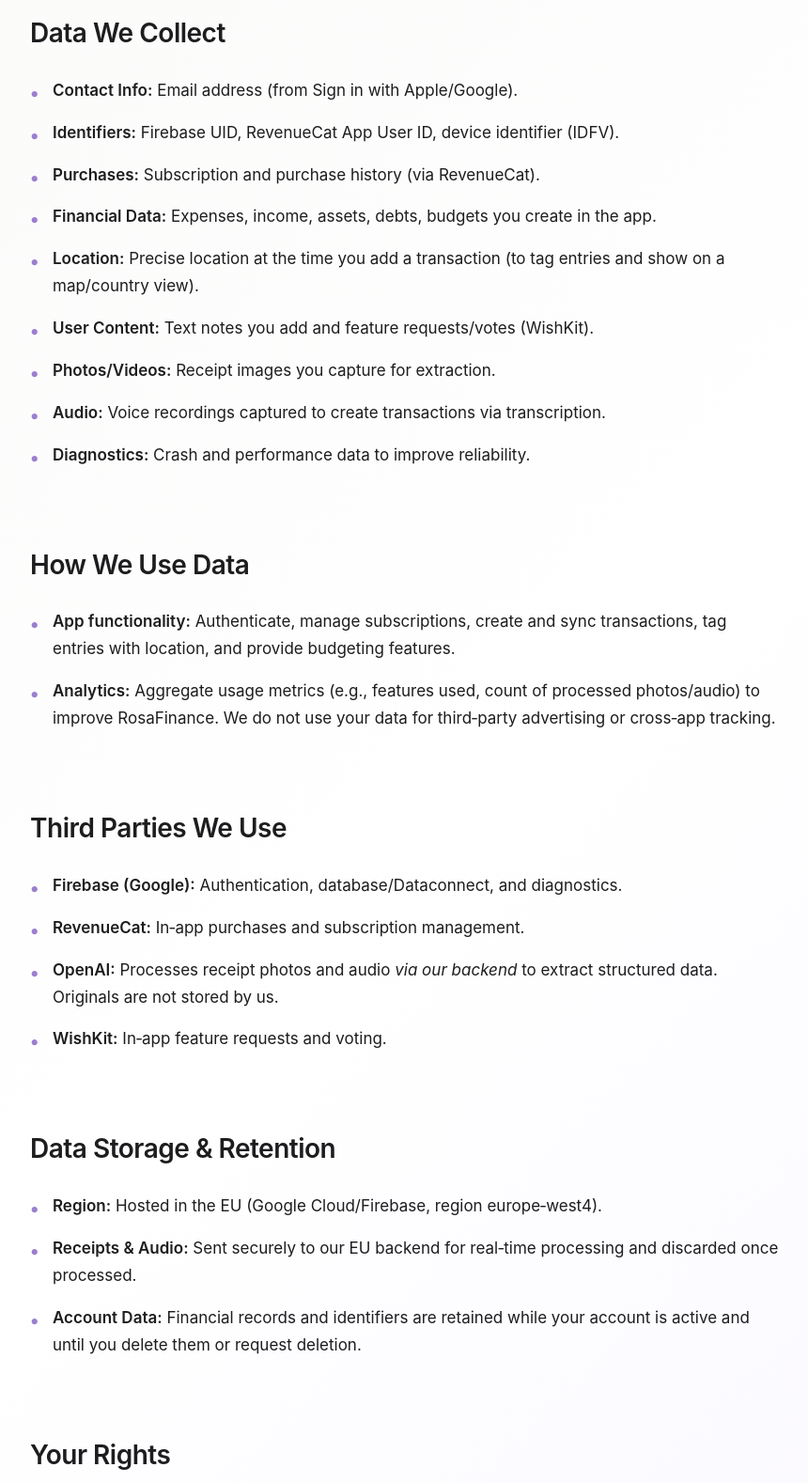
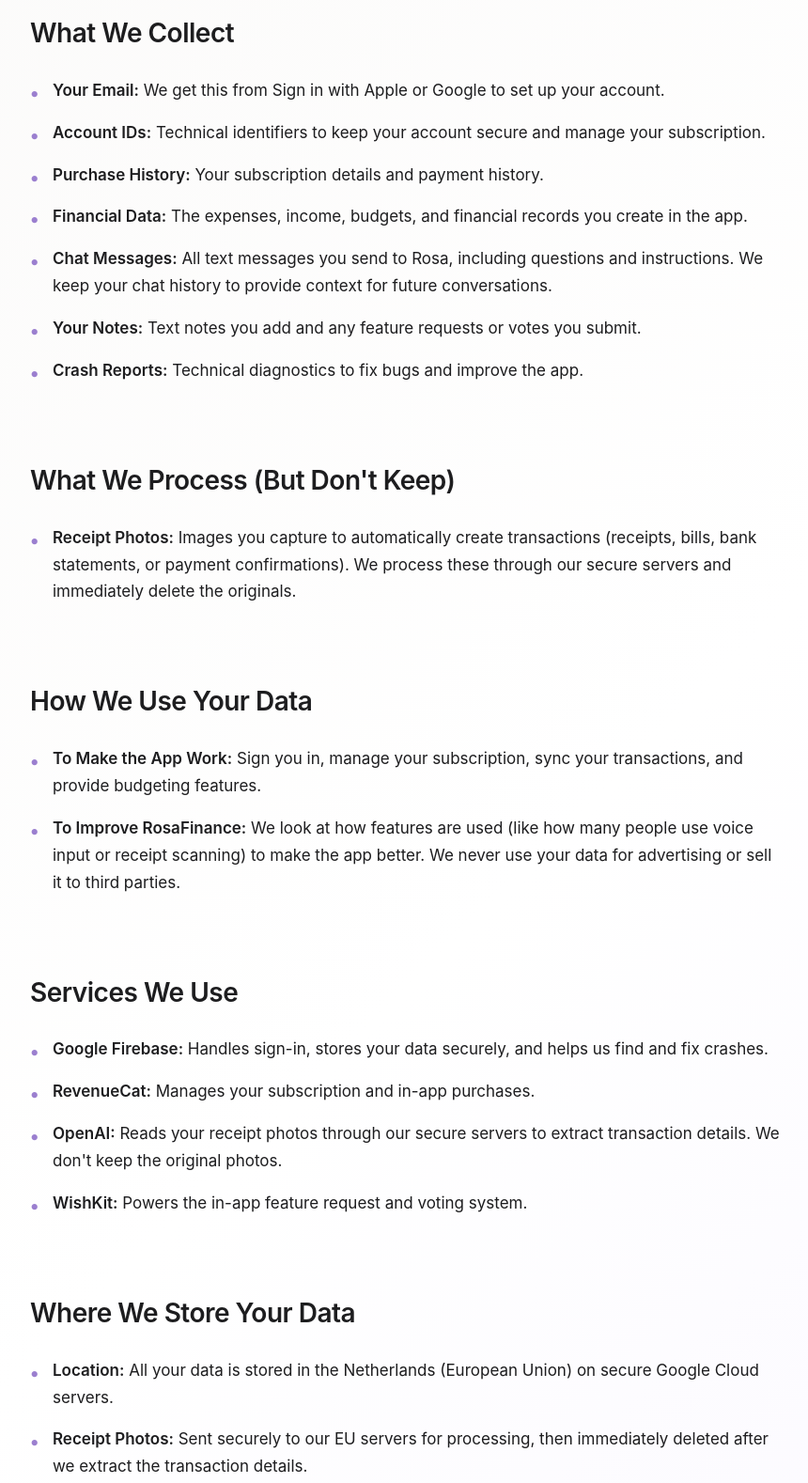
Before and after one commit to ghasemel/rosemary-website, a plain HTML site: page privacy.html in a window 1280 px wide. Shown: the part 520-2098 px from the top of the page at 94% size, without its empty margins (208-1068 px from the left). Drawn offline with Linux system fonts and the light colour scheme.

Commit message:
update policy

```diff
--- a/privacy.html
+++ b/privacy.html
@@ -31,60 +31,65 @@
   <main class="privacy-page">
     <div class="privacy-page-content">
       <h1 class="privacy-page-title">Privacy Policy</h1>
-      <p class="privacy-page-date">Last updated: January 10, 2025</p>
+      <p class="privacy-page-date">Last updated: November 28, 2025</p>
 
       <p class="privacy-intro">RosaFinance is a product by <strong>Rosemary Solutions</strong>. This policy explains what we collect, how we use it, where we process it, how long we keep it, and your choices. If anything here conflicts with an app‑store specific disclosure, the stricter disclosure applies.</p>
 
       <section class="privacy-section">
-        <h2 class="privacy-section-title">Data We Collect</h2>
+        <h2 class="privacy-section-title">What We Collect</h2>
         <ul class="privacy-list">
-          <li><strong>Contact Info:</strong> Email address (from Sign in with Apple/Google).</li>
-          <li><strong>Identifiers:</strong> Firebase UID, RevenueCat App User ID, device identifier (IDFV).</li>
-          <li><strong>Purchases:</strong> Subscription and purchase history (via RevenueCat).</li>
-          <li><strong>Financial Data:</strong> Expenses, income, assets, debts, budgets you create in the app.</li>
-          <li><strong>Location:</strong> Precise location at the time you add a transaction (to tag entries and show on a map/country view).</li>
-          <li><strong>User Content:</strong> Text notes you add and feature requests/votes (WishKit).</li>
-          <li><strong>Photos/Videos:</strong> Receipt images you capture for extraction.</li>
-          <li><strong>Audio:</strong> Voice recordings captured to create transactions via transcription.</li>
-          <li><strong>Diagnostics:</strong> Crash and performance data to improve reliability.</li>
+          <li><strong>Your Email:</strong> We get this from Sign in with Apple or Google to set up your account.</li>
+          <li><strong>Account IDs:</strong> Technical identifiers to keep your account secure and manage your subscription.</li>
+          <li><strong>Purchase History:</strong> Your subscription details and payment history.</li>
+          <li><strong>Financial Data:</strong> The expenses, income, budgets, and financial records you create in the app.</li>
+          <li><strong>Chat Messages:</strong> All text messages you send to Rosa, including questions and instructions. We keep your chat history to provide context for future conversations.</li>
+          <li><strong>Your Notes:</strong> Text notes you add and any feature requests or votes you submit.</li>
+          <li><strong>Crash Reports:</strong> Technical diagnostics to fix bugs and improve the app.</li>
         </ul>
       </section>
 
       <section class="privacy-section">
-        <h2 class="privacy-section-title">How We Use Data</h2>
+        <h2 class="privacy-section-title">What We Process (But Don't Keep)</h2>
         <ul class="privacy-list">
-          <li><strong>App functionality:</strong> Authenticate, manage subscriptions, create and sync transactions, tag entries with location, and provide budgeting features.</li>
-          <li><strong>Analytics:</strong> Aggregate usage metrics (e.g., features used, count of processed photos/audio) to improve RosaFinance. We do not use your data for third‑party advertising or cross‑app tracking.</li>
+          <li><strong>Receipt Photos:</strong> Images you capture to automatically create transactions (receipts, bills, bank statements, or payment confirmations). We process these through our secure servers and immediately delete the originals.</li>
         </ul>
       </section>
 
       <section class="privacy-section">
-        <h2 class="privacy-section-title">Third Parties We Use</h2>
+        <h2 class="privacy-section-title">How We Use Your Data</h2>
         <ul class="privacy-list">
-          <li><strong>Firebase (Google):</strong> Authentication, database/Dataconnect, and diagnostics.</li>
-          <li><strong>RevenueCat:</strong> In‑app purchases and subscription management.</li>
-          <li><strong>OpenAI:</strong> Processes receipt photos and audio <em>via our backend</em> to extract structured data. Originals are not stored by us.</li>
-          <li><strong>WishKit:</strong> In‑app feature requests and voting.</li>
+          <li><strong>To Make the App Work:</strong> Sign you in, manage your subscription, sync your transactions, and provide budgeting features.</li>
+          <li><strong>To Improve RosaFinance:</strong> We look at how features are used (like how many people use voice input or receipt scanning) to make the app better. We never use your data for advertising or sell it to third parties.</li>
         </ul>
       </section>
 
       <section class="privacy-section">
-        <h2 class="privacy-section-title">Data Storage &amp; Retention</h2>
+        <h2 class="privacy-section-title">Services We Use</h2>
         <ul class="privacy-list">
-          <li><strong>Region:</strong> Hosted in the EU (Google Cloud/Firebase, region europe‑west4).</li>
-          <li><strong>Receipts &amp; Audio:</strong> Sent securely to our EU backend for real‑time processing and discarded once processed.</li>
-          <li><strong>Account Data:</strong> Financial records and identifiers are retained while your account is active and until you delete them or request deletion.</li>
+          <li><strong>Google Firebase:</strong> Handles sign-in, stores your data securely, and helps us find and fix crashes.</li>
+          <li><strong>RevenueCat:</strong> Manages your subscription and in-app purchases.</li>
+          <li><strong>OpenAI:</strong> Reads your receipt photos through our secure servers to extract transaction details. We don't keep the original photos.</li>
+          <li><strong>WishKit:</strong> Powers the in-app feature request and voting system.</li>
+        </ul>
+      </section>
+
+      <section class="privacy-section">
+        <h2 class="privacy-section-title">Where We Store Your Data</h2>
+        <ul class="privacy-list">
+          <li><strong>Location:</strong> All your data is stored in the Netherlands (European Union) on secure Google Cloud servers.</li>
+          <li><strong>Receipt Photos:</strong> Sent securely to our EU servers for processing, then immediately deleted after we extract the transaction details.</li>
+          <li><strong>Your Account:</strong> We keep your financial records as long as your account is active. You can delete them anytime, or contact us to delete your entire account.</li>
         </ul>
       </section>
 
       <section class="privacy-section">
         <h2 class="privacy-section-title">Your Rights</h2>
-        <p>You can access, export, correct, or delete your data. You can also withdraw location permissions at any time in iOS Settings. To request account deletion or data export, contact us at <a href="mailto:info@rosemarysolutions.com">info@rosemarysolutions.com</a>.</p>
+        <p>You have full control over your data. You can access, export, correct, or delete it anytime. You can also turn off location permissions in iOS Settings whenever you want. To request account deletion or a data export, email us at <a href="mailto:info@rosemarysolutions.com">info@rosemarysolutions.com</a>.</p>
       </section>
 
       <section class="privacy-section">
         <h2 class="privacy-section-title">Security</h2>
-        <p>All data is transmitted over HTTPS. We apply least‑privilege access and encryption‑at‑rest where supported by our providers.</p>
+        <p>We use industry-standard encryption to protect your data during transmission and storage. Your information is secured with the same technology that banks and major services use.</p>
       </section>
 
       <section class="privacy-section">
```
Also changed, not shown: assets/rosafinance/setting.png.
